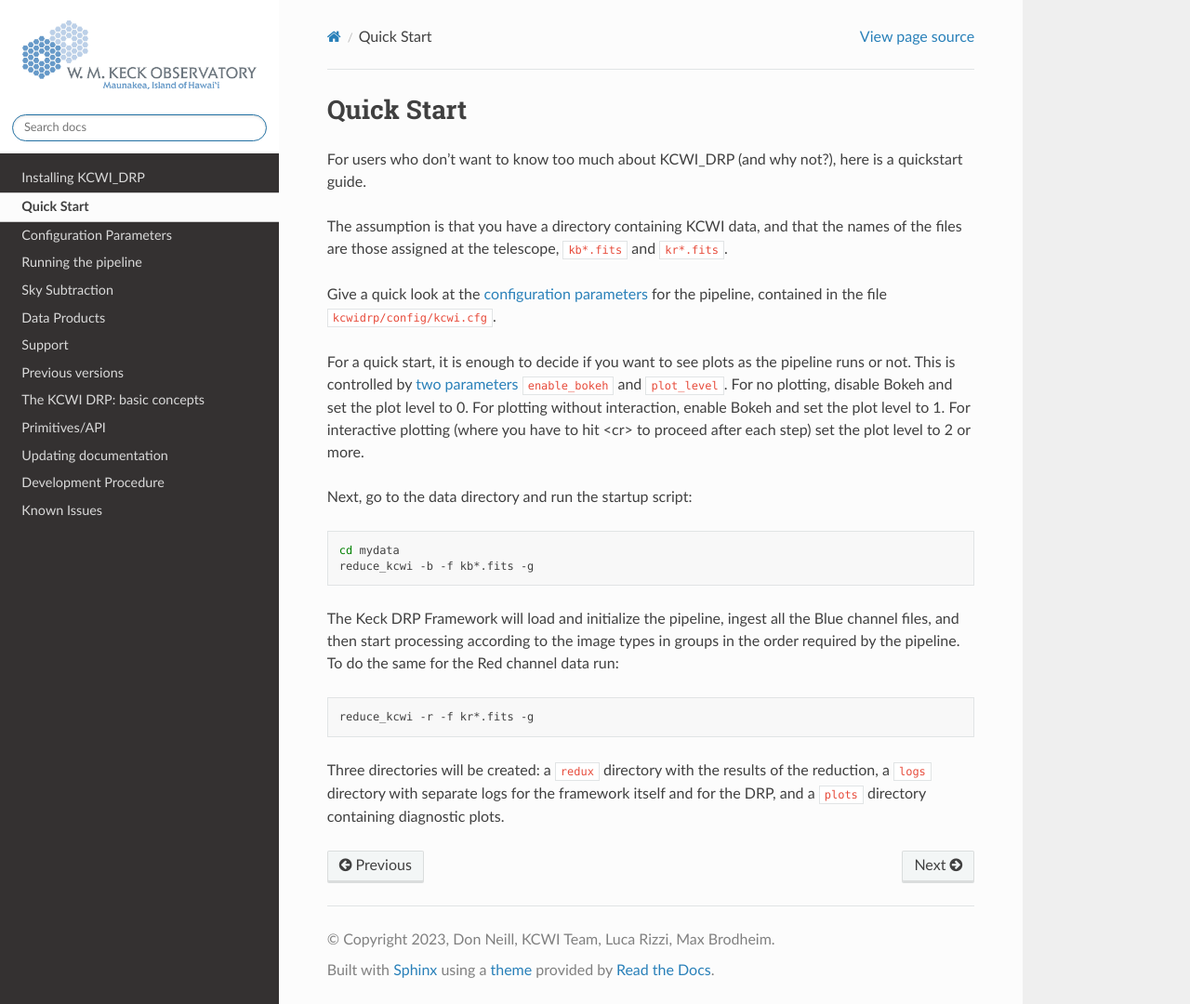
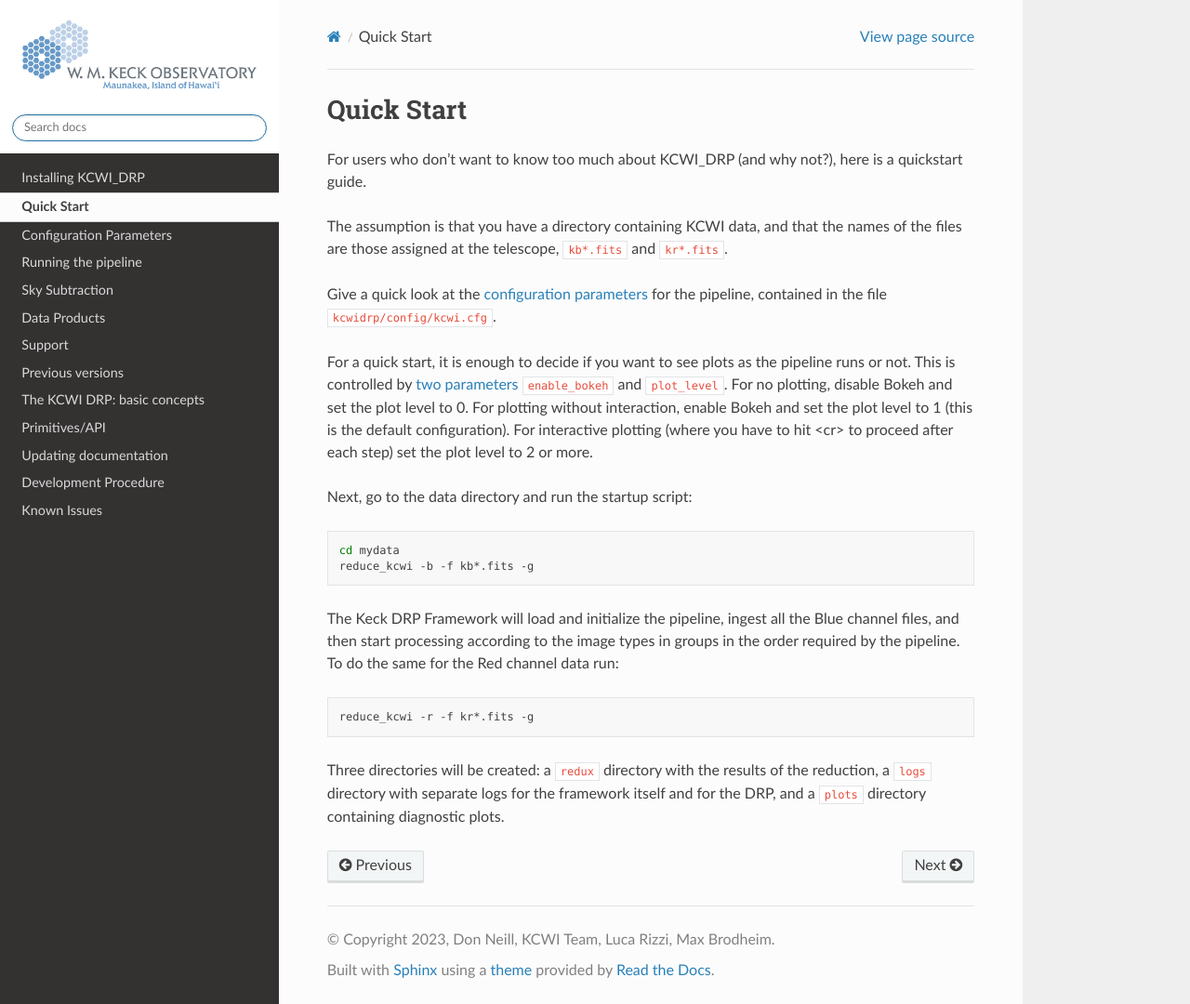
Before and after one commit to Keck-DataReductionPipelines/KCWI_DRP, a Sphinx documentation site: the page built from docs/source/quickstart.rst, in a window 1280 px wide and 1080 px high. Shown: the whole window at 93% size. Built offline with Sphinx 7.4.7 and the Read the Docs theme 2.0.0, drawn with Linux system fonts in a browser that asks for light colours.

Commit message:
Rearranged, updated verbiage in quickstart.rst and running.rst

```diff
--- a/docs/source/quickstart.rst
+++ b/docs/source/quickstart.rst
@@ -9,15 +9,16 @@
 names of the files are those assigned at the telescope, ``kb*.fits`` and
 ``kr*.fits``.
 
-Give a quick look at the :doc:`configuration parameters <configuration>` for the pipeline, contained
-in the file ``kcwidrp/config/kcwi.cfg``.
+Give a quick look at the :doc:`configuration parameters <configuration>` for the
+pipeline, contained in the file ``kcwidrp/config/kcwi.cfg``.
 
 For a quick start, it is enough to decide if you want to see plots as the
-pipeline runs or not.  This is controlled by :ref:`two parameters <configuration:Plotting parameters>`  ``enable_bokeh``
+pipeline runs or not.  This is controlled by
+:ref:`two parameters <configuration:Plotting parameters>`  ``enable_bokeh``
 and ``plot_level``. For no plotting, disable Bokeh and set the plot level to 0.
-For plotting without interaction, enable Bokeh and set the plot level to 1.
-For interactive plotting (where you have to hit <cr> to proceed after each step)
-set the plot level to 2 or more.
+For plotting without interaction, enable Bokeh and set the plot level to 1 (this
+is the default configuration). For interactive plotting (where you have to hit
+<cr> to proceed after each step) set the plot level to 2 or more.
 
 Next, go to the data directory and run the startup script:
 
--- a/docs/source/running.rst
+++ b/docs/source/running.rst
@@ -130,19 +130,13 @@
   file that is stored in the installation directory in
   ``kcwidrp/config/kcwi.cfg``.
 
-* ``-p proctable.proc``  When the DRP runs, it keeps track of the files
-  processed using a processing table. Normally that table is called
-  ``kcwib.proc`` for the Blue channel and ``kcwir.proc`` for the Red channel
-  and is stored in the current directory. This options is used to
-  specify a different file if needed (not recommended).
+* ``-k`` or ``--skipsky``  Set this to skip sky subtraction for all frames
+  reduced with this command.
 
 * ``-t taper_fraction``  This option allows the user to adjust the taper
   fraction that is used to cross-correlate with the atlas spectrum.  It defaults
   to 0.2 and can be increased if there is a strong line near the edge that is
   throwing off the cross-correlation.
-
-* ``-a atlas_line_list`` Specify an input line list for the atlas instead of
-  generating it on the fly.
 
 * ``-M middle_fraction`` Specify what central fraction to use for the initial
   estimation of the central dispersion.  It defaults to 1/3 of the wavelength
@@ -161,3 +155,12 @@
 * ``-F line_peak_fraction`` Specify the line fitting window threshold in units
   of the peak.  It defaults to 0.5 (Half-max), but can be either extended or
   narrowed as needed.
+
+* ``-a atlas_line_list`` Specify an input line list for the atlas instead of
+  generating it on the fly.
+
+* ``-p proctable.proc``  When the DRP runs, it keeps track of the files
+  processed using a processing table. Normally that table is called
+  ``kcwib.proc`` for the Blue channel and ``kcwir.proc`` for the Red channel
+  and is stored in the current directory. This options is used to
+  specify a different file if needed (not recommended).
```
